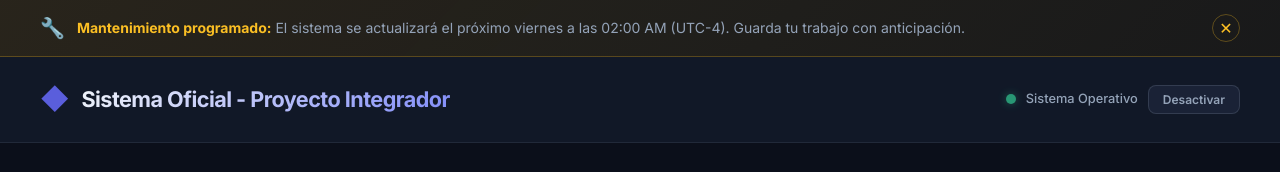
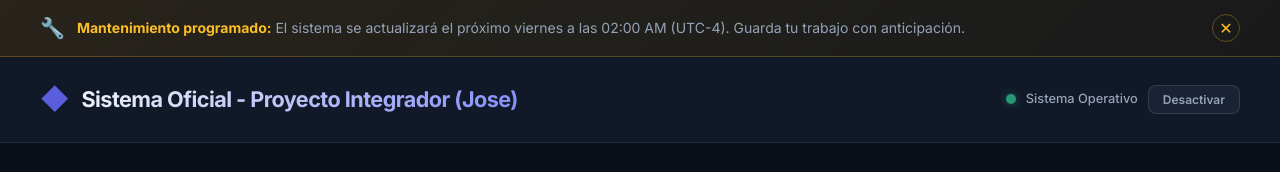
Before and after one commit to Gaforsix777/repositorio-forks, a React (Vite) app: page / in a window 1280 px wide. Shown: the top 172 px of the page. Built offline with nearby package versions, Linux system fonts and the light colour scheme.

Commit message:
ramiro cambie titulo a nombre del proyecto

```diff
--- a/src/App.jsx
+++ b/src/App.jsx
@@ -102,7 +102,7 @@ function App() {
         <div className="header-contenido">
           <div className="header-logo">
             <span className="header-logo-icono">◆</span>
-            <h1>Sistema Oficial - Proyecto Integrador</h1>
+            <h1>Sistema Oficial - Proyecto Integrador (Jose)</h1>
           </div>
           <div className="header-estado">
             <span className={`estado-indicador ${sistemaActivo ? 'activo' : 'inactivo'}`} />
```
